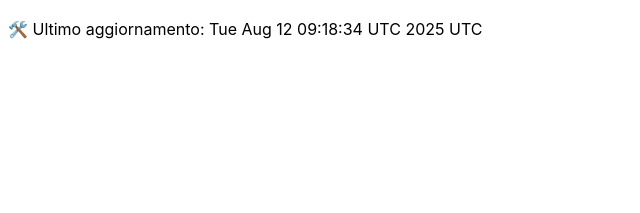
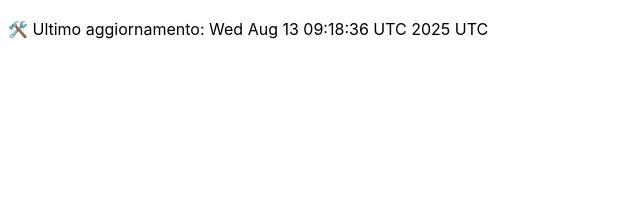
Before and after one commit to DanteTrb/DanteTrb.github.io, a Jekyll site: the page built from badges.md, in a window 1280 px wide. Shown: the top 213 px of the page, without its empty margins (0-640 px from the left). Built offline with Jekyll 4.4.1, drawn with Linux system fonts in a browser that asks for light colours; our own code applies the rules of GitHub Pages for plain Markdown files.

Commit message:
🛠️ Aggiornamento automatico badge

```diff
--- a/badges.md
+++ b/badges.md
@@ -1 +1 @@
-🛠️ Ultimo aggiornamento: Tue Aug 12 09:18:34 UTC 2025 UTC
+🛠️ Ultimo aggiornamento: Wed Aug 13 09:18:36 UTC 2025 UTC
```
